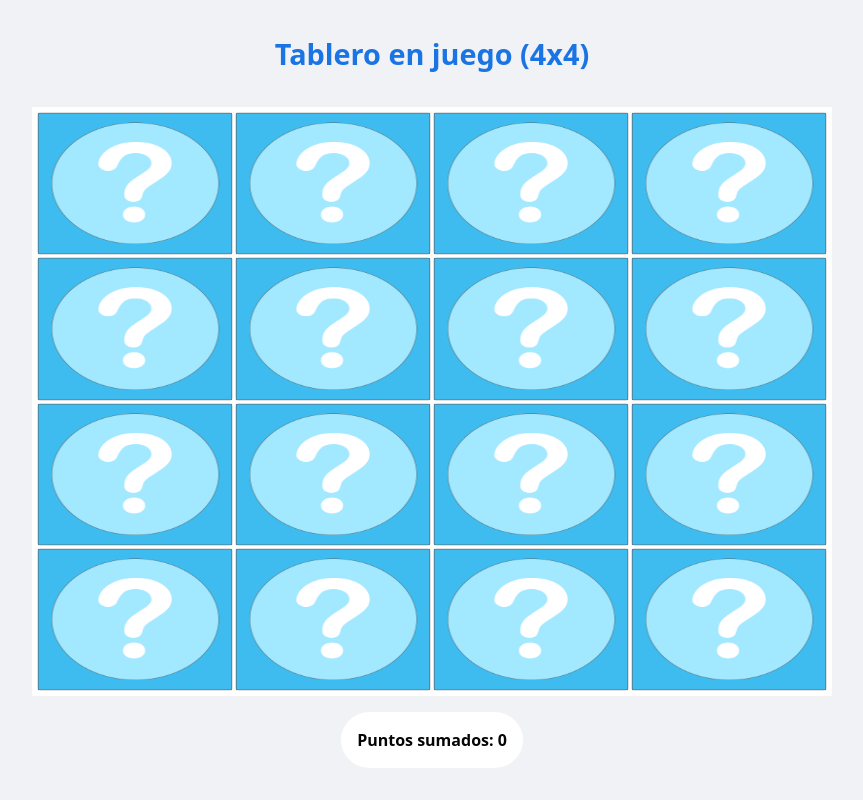
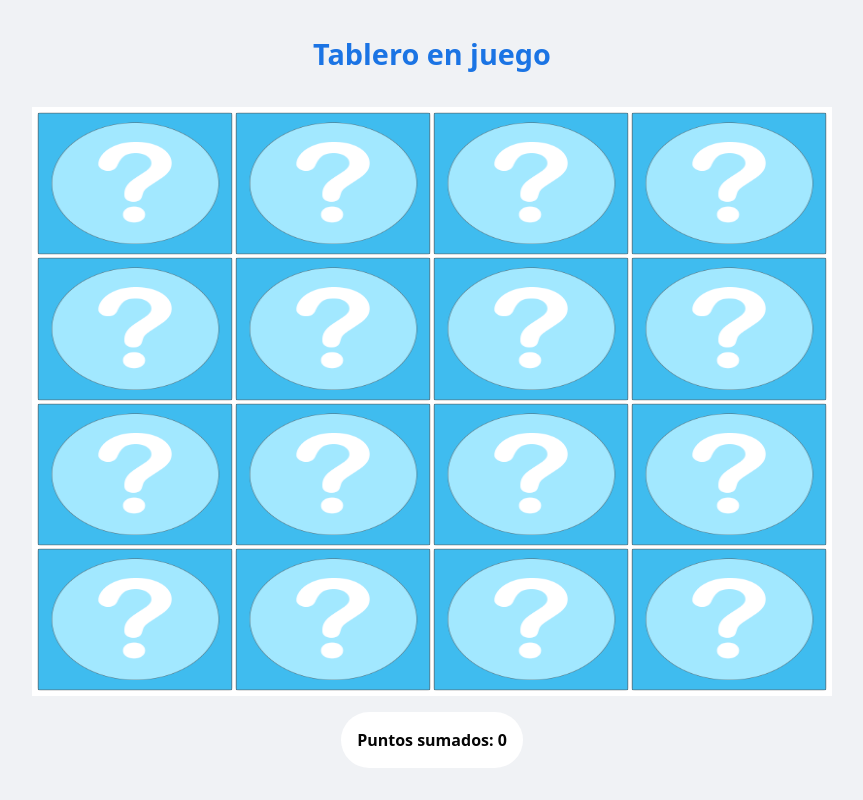
Before and after one commit to nicolasdemaio/unq-ui-nicolas-de-maio-trabajo-final, a React (Create React App) app: page / in a window 1280 px wide. Both pictures are taken after a click on the button "4x4". Shown: the whole page, without its empty margins (208-1071 px from the left). Built offline with nearby package versions, Linux system fonts and the light colour scheme.

Commit message:
se arreglo un problema de tablero

```diff
--- a/src/components/screens/GameScreen.jsx
+++ b/src/components/screens/GameScreen.jsx
@@ -8,9 +8,10 @@ import WinnerModal from "../atoms/WinnerModal";
 
 const GameScreen = () => {
 
+    const amountOfCards = (amount) => amount ? amount : {uniqueCards : 8}
+    const {uniqueCards} = amountOfCards(useLocation().state)
+
     const [countries, setCountries] = useState([])
-
-    const {uniqueCards} = useLocation().state
 
     const randomizeArray = anArray => {
         for (let i = anArray.length - 1; i > 0; i--) {
@@ -63,7 +64,7 @@ const GameScreen = () => {
     return (
         <div className='gamescreen-container'>
             <WinnerModal resetGame={resetGame} isWinner={isWinner}/>
-            <p className='gamescreen-title'>Tablero en juego ({(uniqueCards === 8) ? '4x4' : (uniqueCards === 18) ? '6x6' : ''})</p>
+            <p className='gamescreen-title'>Tablero en juego</p>
             <Board cards={countries} handleChoice={handleChoice} cardsToReset={cardsToReset} disable={disableCards} amountOfUniqueCards={uniqueCards}/>
             <div className='game-footer'>
                 <p className='game-footer-points'>Puntos sumados: {points}</p>
```
